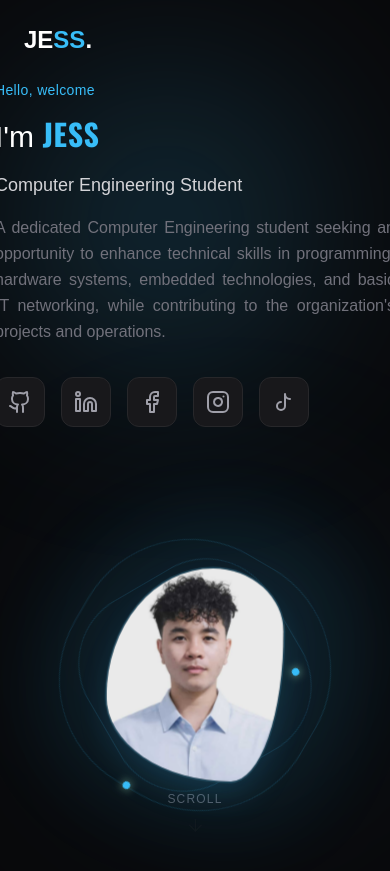
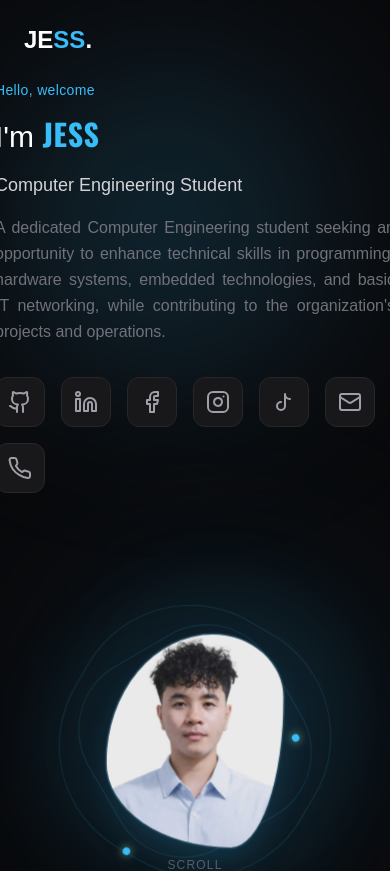
Before and after one commit to jessmendozatoledo/Portfolio, a Next.js app: page / in a window 390 px wide. Shown: the top 871 px of the page. Built offline with nearby package versions, Linux system fonts and the light colour scheme.

Commit message:
Add Gmail and phone contact icons to Hero

```diff
--- a/app/components/Hero.jsx
+++ b/app/components/Hero.jsx
@@ -84,6 +84,22 @@
                         >
                             <svg xmlns="http://www.w3.org/2000/svg" width="24" height="24" viewBox="0 0 24 24" fill="none" stroke="currentColor" strokeWidth="2" strokeLinecap="round" strokeLinejoin="round"><path d="M9 12a4 4 0 1 0 4 4V4a5 5 0 0 0 5 5" /></svg>
                         </a>
+                        {/* Gmail */}
+                        <a
+                            href={`mailto:${resumeData.contact.email}`}
+                            className="p-3 bg-zinc-900 border border-zinc-800 rounded-xl text-zinc-400 hover:text-primary hover:border-primary/50 hover:bg-zinc-800/80 transition-all duration-300 hover:-translate-y-1"
+                            aria-label="Email"
+                        >
+                            <svg xmlns="http://www.w3.org/2000/svg" width="24" height="24" viewBox="0 0 24 24" fill="none" stroke="currentColor" strokeWidth="2" strokeLinecap="round" strokeLinejoin="round"><rect width="20" height="16" x="2" y="4" rx="2" /><path d="m22 7-8.97 5.7a1.94 1.94 0 0 1-2.06 0L2 7" /></svg>
+                        </a>
+                        {/* Phone */}
+                        <a
+                            href={`tel:${resumeData.contact.phone}`}
+                            className="p-3 bg-zinc-900 border border-zinc-800 rounded-xl text-zinc-400 hover:text-primary hover:border-primary/50 hover:bg-zinc-800/80 transition-all duration-300 hover:-translate-y-1"
+                            aria-label="Phone"
+                        >
+                            <svg xmlns="http://www.w3.org/2000/svg" width="24" height="24" viewBox="0 0 24 24" fill="none" stroke="currentColor" strokeWidth="2" strokeLinecap="round" strokeLinejoin="round"><path d="M22 16.92v3a2 2 0 0 1-2.18 2 19.79 19.79 0 0 1-8.63-3.07A19.5 19.5 0 0 1 4.69 13a19.79 19.79 0 0 1-3.07-8.67A2 2 0 0 1 3.6 2h3a2 2 0 0 1 2 1.72c.127.96.361 1.903.7 2.81a2 2 0 0 1-.45 2.11L7.91 9.91a16 16 0 0 0 6.16 6.16l1.27-.88a2 2 0 0 1 2.11-.45c.907.339 1.85.573 2.81.7A2 2 0 0 1 22 16.92z" /></svg>
+                        </a>
                     </div>
                 </div>
 
```
